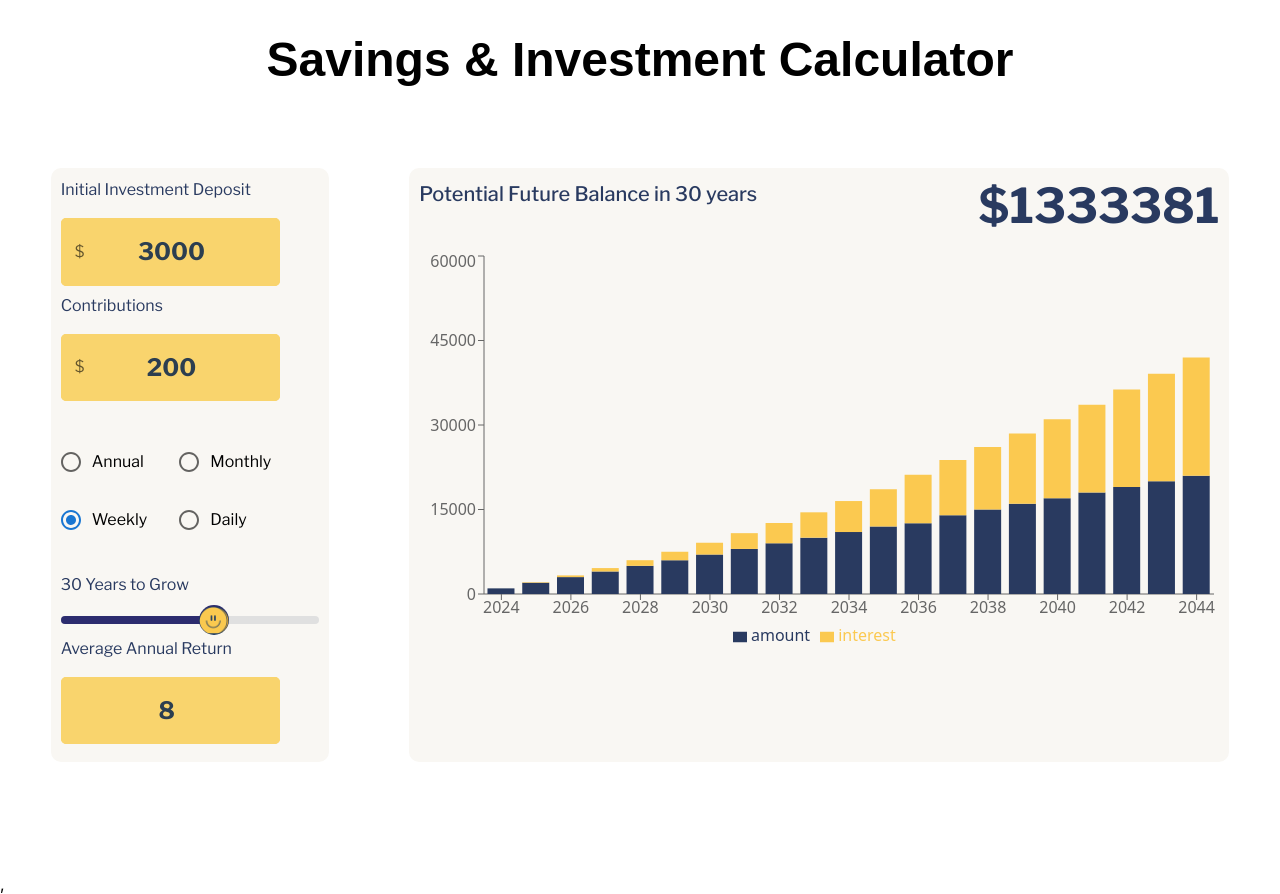
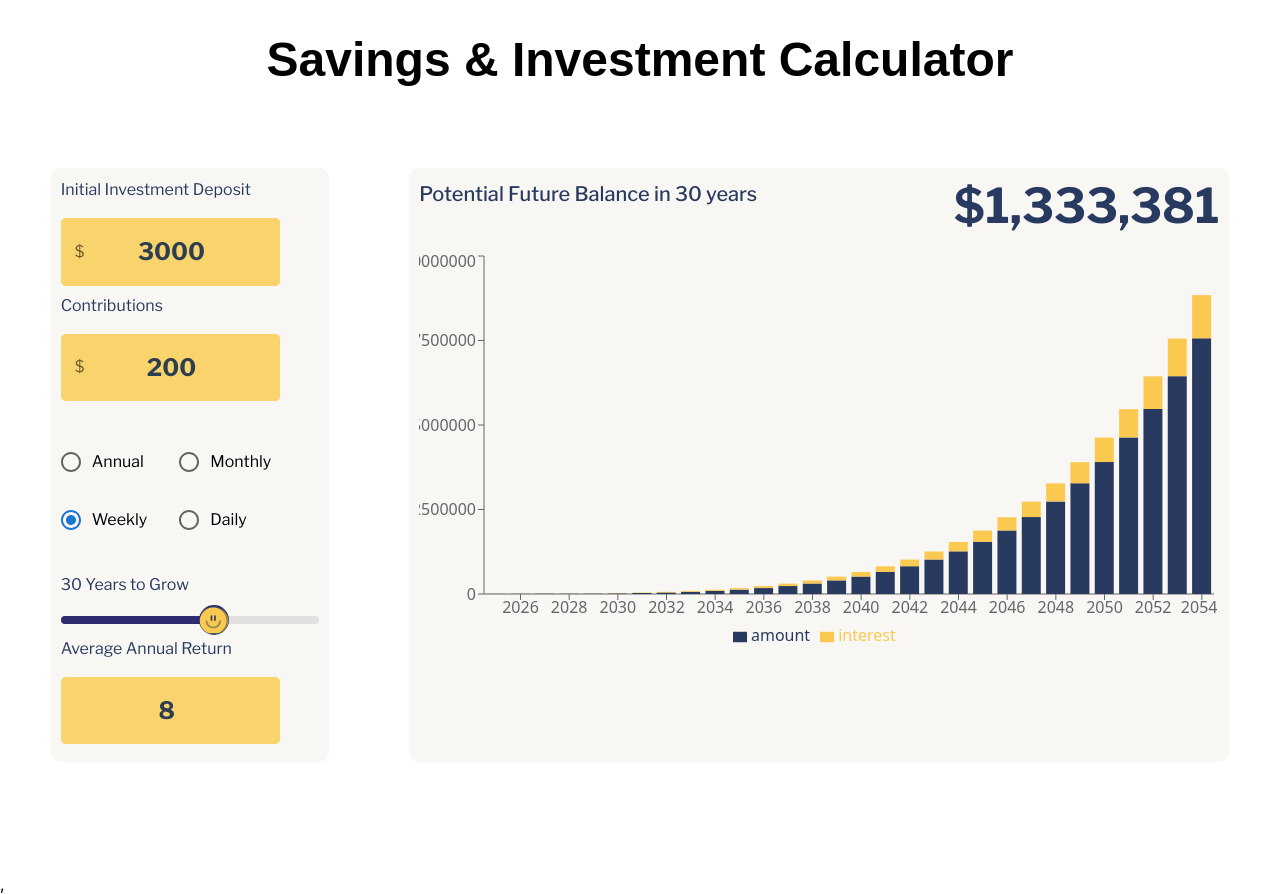
Before and after one commit to Vishakhavel/investment-calc, a React (Create React App) app: page / in a window 1280 px wide. Built offline with nearby package versions, Linux system fonts and the light colour scheme; a web font is replaced by a local one.

Commit message:
added code for limits

```diff
--- a/src/components/InvestmentCalc.jsx
+++ b/src/components/InvestmentCalc.jsx
@@ -28,10 +28,6 @@ import { grey } from '@mui/material/colors';
 import { ThemeProvider } from '@mui/material/styles';
 
 import SwipeTextField from './atom/SwipeTextField';
-
-// const StyledDiv = styled.div`
-//   ${style}
-// `;
 
 const CustomSlider = styled(Slider)({
   height: 8,
@@ -64,25 +60,6 @@ const CustomSlider = styled(Slider)({
   // },
 });
 
-// const CustomTextField = styled(TextField)({
-//   '& .MuiInputBase-root': {
-//     backgroundColor: '#F9D46D', // Light yellow background color
-//     borderRadius: '5px', // Rounded corners
-//     // padding: '10px', // Padding inside the input
-//   },
-//   '& .MuiInputBase-input': {
-//     textAlign: 'center', // Center the text
-//     fontSize: '1.5em', // Increase font size
-//     fontWeight: 'bold', // Make the text bold
-//     color: '#2C3E50', // Text color
-//   },
-//   '& .MuiOutlinedInput-notchedOutline': {
-//     borderColor: '#F9D46D', // Border color
-//   },
-//   '& .MuiSvgIcon-root': {
-//     color: '#2C3E50', // Icon color
-//   },
-// });
 const InvestmentCalculator = () => {
   const [initialDeposit, setInitialDeposit] = useState(3000);
   const [contributions, setContributions] = useState(200);
@@ -115,29 +92,29 @@ const InvestmentCalculator = () => {
     return Math.floor(futureBalance);
   };
 
-  const generateChartData = () => [
-    { year: '2024', amount: 1000, interest: 0 },
-    { year: '2025', amount: 2000, interest: 100 },
-    { year: '2026', amount: 3000, interest: 300 },
-    { year: '2027', amount: 4000, interest: 600 },
-    { year: '2028', amount: 5000, interest: 1000 },
-    { year: '2029', amount: 6000, interest: 1500 },
-    { year: '2030', amount: 7000, interest: 2100 },
-    { year: '2031', amount: 8000, interest: 2800 },
-    { year: '2032', amount: 9000, interest: 3600 },
-    { year: '2033', amount: 10000, interest: 4500 },
-    { year: '2034', amount: 11000, interest: 5500 },
-    { year: '2035', amount: 12000, interest: 6600 },
-    { year: '2036', amount: 12580, interest: 8608 },
-    { year: '2037', amount: 14000, interest: 9800 },
-    { year: '2038', amount: 15000, interest: 11100 },
-    { year: '2039', amount: 16000, interest: 12500 },
-    { year: '2040', amount: 17000, interest: 14000 },
-    { year: '2041', amount: 18000, interest: 15600 },
-    { year: '2042', amount: 19000, interest: 17300 },
-    { year: '2043', amount: 20000, interest: 19100 },
-    { year: '2044', amount: 21000, interest: 21000 },
-  ];
+  // const generateChartData = () => [
+  //   { year: '2024', amount: 1000, interest: 0 },
+  //   { year: '2025', amount: 2000, interest: 100 },
+  //   { year: '2026', amount: 3000, interest: 300 },
+  //   { year: '2027', amount: 4000, interest: 600 },
+  //   { year: '2028', amount: 5000, interest: 1000 },
+  //   { year: '2029', amount: 6000, interest: 1500 },
+  //   { year: '2030', amount: 7000, interest: 2100 },
+  //   { year: '2031', amount: 8000, interest: 2800 },
+  //   { year: '2032', amount: 9000, interest: 3600 },
+  //   { year: '2033', amount: 10000, interest: 4500 },
+  //   { year: '2034', amount: 11000, interest: 5500 },
+  //   { year: '2035', amount: 12000, interest: 6600 },
+  //   { year: '2036', amount: 12580, interest: 8608 },
+  //   { year: '2037', amount: 14000, interest: 9800 },
+  //   { year: '2038', amount: 15000, interest: 11100 },
+  //   { year: '2039', amount: 16000, interest: 12500 },
+  //   { year: '2040', amount: 17000, interest: 14000 },
+  //   { year: '2041', amount: 18000, interest: 15600 },
+  //   { year: '2042', amount: 19000, interest: 17300 },
+  //   { year: '2043', amount: 20000, interest: 19100 },
+  //   { year: '2044', amount: 21000, interest: 21000 },
+  // ];
 
   // const generateChartData = () => {
   //   let n;
@@ -161,6 +138,8 @@ const InvestmentCalculator = () => {
 
   //   const r = annualReturn / 100 / n;
   //   const t = yearsToGrow * n;
+
+  //   // balance is too big compared to the interest
   //   let balance = adjustedInitialDeposit;
   //   const data = [];
 
@@ -169,6 +148,8 @@ const InvestmentCalculator = () => {
   //     let interest = newBalance - balance - adjustedContributions;
   //     balance = newBalance;
 
+  //     // push only when the amount calculated is for the entire year
+  //     console.log('i mod n', i % n, i, n);
   //     if (i % n === 0) {
   //       data.push({
   //         year: 2024 + Math.floor(i / n),
@@ -181,14 +162,98 @@ const InvestmentCalculator = () => {
   //   return data;
   // };
 
+  // function generateChartData(P, r, t, PMT, contributionFrequency) {
+  function generateChartData(P, r, t, PMT, contributionFrequency) {
+    let n;
+    switch (contributionFrequency) {
+      case 'daily':
+        n = 365;
+        break;
+      case 'weekly':
+        n = 52;
+        break;
+      case 'monthly':
+        n = 12;
+        break;
+      case 'yearly':
+        n = 1;
+        break;
+      default:
+        // throw new Error(
+        //   'Invalid interval. Choose daily, weekly, monthly, or yearly.'
+        // );
+        n = 1;
+    }
+
+    const interestRate = adjustedAnnualReturn / 100; // Convert percentage to decimal
+    let yearlyData = [];
+
+    let currentPrincipal = adjustedInitialDeposit;
+    let totalContributions = 0;
+
+    for (let year = 1; year <= yearsToGrow; year++) {
+      totalContributions += adjustedContributions * n;
+      const futureValueWithoutContributions =
+        currentPrincipal * Math.pow(1 + interestRate / n, n);
+      const futureValueWithContributions =
+        (totalContributions * (Math.pow(1 + interestRate / n, n * year) - 1)) /
+        (interestRate / n);
+
+      const futureValue =
+        futureValueWithoutContributions + futureValueWithContributions;
+
+      const interestEarned =
+        futureValue - currentPrincipal - totalContributions;
+
+      yearlyData.push({
+        year: 2024 + year,
+        amount: Math.floor(currentPrincipal + totalContributions),
+        interest: Math.floor(interestEarned),
+        totalValue: Math.floor(futureValue),
+        interestDisplayValue:
+          Math.floor(interestEarned).toLocaleString('en-US'),
+        amountDisplayValue: Math.floor(
+          currentPrincipal + totalContributions
+        ).toLocaleString('en-US'),
+      });
+
+      // if (i % n === 0) {
+      //   yearlyData.push({
+      //     year: 2024 + Math.floor(i / n),
+      //     amount: Math.floor(balance),
+      //     interest: Math.floor(interest),
+      //   });
+      // }
+
+      currentPrincipal = futureValue;
+    }
+    return yearlyData;
+  }
+
   console.log('chart data', generateChartData());
 
-  const CustomizedLabel = (props) => (
-    <Box {...props}>
-      Return: ${props.return}
-      Investment: ${props.investment}
-    </Box>
-  );
+  // const CustomizedLabel = (props) => (
+  //   <Box {...props}>
+  //     Return: ${props.return}
+  //     Investment: ${props.investment}
+  //   </Box>
+  // );
+
+  const handleInitialDepositChange = (e) => {
+    if (Number(e.target.value) < 99999999) {
+      setInitialDeposit(e.target.value);
+    }
+  };
+  const handleAnnualReturn = (e) => {
+    if (Number(e.target.value) < 100) {
+      setAnnualReturn(e.target.value);
+    }
+  };
+  const handleContributionChange = (e) => {
+    if (Number(e.target.value) < 99999) {
+      setContributions(e.target.value);
+    }
+  };
 
   return (
     // <StyledDiv>
@@ -228,22 +293,19 @@ const InvestmentCalculator = () => {
           <Typography className='capital heading-text'>
             Initial Investment Deposit
           </Typography>
-          {/* <TextField
-            type='number'
-            value={initialDeposit}
-            onChange={(e) => setInitialDeposit(e.target.value)}
-            // fullWidth
-            margin='normal'
-          /> */}
-          {/* <CustomTextField */}
           <SwipeTextField
             className='field-input'
             symbol='$'
             type='number'
             value={initialDeposit}
-            onChange={(e) => setInitialDeposit(e.target.value)}
+            // onChange={(e) => setInitialDeposit(e.target.value)}
+            // onChange={(e) => handleInitialDepositChange(e)}
+            onChange={(e) => handleInitialDepositChange(e)}
             // fullWidth
             margin='normal'
+            // max={100}
+            // min={0}
+            // inputProps={{ max: 100, min: 0 }}
           />
           <Typography className='capital heading-text'>
             Contributions
@@ -260,7 +322,8 @@ const InvestmentCalculator = () => {
             symbol='$'
             type='number'
             value={contributions}
-            onChange={(e) => setContributions(e.target.value)}
+            // onChange={(e) => setContributions(e.target.value)}
+            onChange={(e) => handleContributionChange(e)}
             // fullWidth
             margin='normal'
           />
@@ -337,7 +400,8 @@ const InvestmentCalculator = () => {
             type='number'
             maxLength='2'
             value={annualReturn}
-            onChange={(e) => setAnnualReturn(e.target.value)}
+            // onChange={(e) => setAnnualReturn(e.target.value)}
+            onChange={(e) => handleAnnualReturn(e)}
             // fullWidth
             margin='normal'
             inputProps={{
@@ -365,7 +429,7 @@ const InvestmentCalculator = () => {
               gutterBottom
               fontWeight='bold'
             >
-              ${calculateFutureBalance()}
+              ${calculateFutureBalance().toLocaleString('en-US')}
             </Typography>
           </Box>
 
--- a/src/components/atom/SwipeTextField/SwipeTextField.js
+++ b/src/components/atom/SwipeTextField/SwipeTextField.js
@@ -24,16 +24,22 @@ const CustomTextField = styled(TextField)({
   },
 });
 
-const SwipeTextField = ({ symbol = '', ...props }) => {
+const SwipeTextField = ({ symbol = '', max = 100, min = 0, ...props }) => {
+  console.log({ max, min });
   return (
     <CustomTextField
+      type='number'
       InputProps={{
         startAdornment: (
           <InputAdornment position='start'>{symbol}</InputAdornment>
         ),
+        min: 0,
+        max: 100,
       }}
       variant='outlined'
+      inputProps={{ max: 100, min: 0 }}
       {...props}
+      // inputProps={{ min: 0, max: 100 }}
     />
   );
 };
```
Also changed, not shown: CHECK.JS (added, +42 -0 lines).
